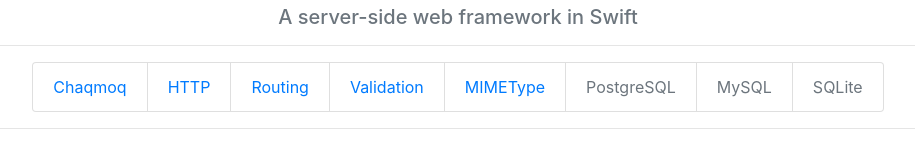
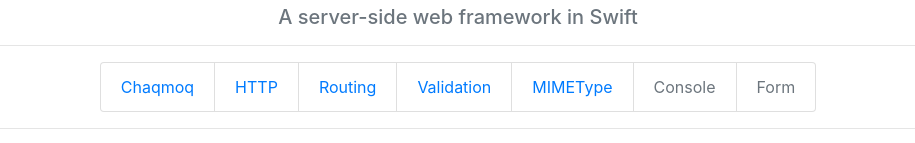
Before and after one commit to chaqmoq/chaqmoq.github.io, a plain HTML site: page index.html in a window 1280 px wide. Shown: the part 383-526 px from the top of the page, without its empty margins (182-1097 px from the left). Drawn offline with nearby package versions, Linux system fonts and the light colour scheme.

Commit message:
Update index.html

```diff
--- a/index.html
+++ b/index.html
@@ -36,9 +36,8 @@
               <li class="list-group-item"><a href="https://chaqmoq.dev/routing">Routing</a></li>
               <li class="list-group-item"><a href="https://chaqmoq.dev/validation">Validation</a></li>
               <li class="list-group-item"><a href="https://chaqmoq.dev/mime-type">MIMEType</a></li>
-              <li class="list-group-item text-muted">PostgreSQL</li>
-              <li class="list-group-item text-muted">MySQL</li>
-              <li class="list-group-item text-muted">SQLite</li>
+              <li class="list-group-item text-muted">Console</li>
+              <li class="list-group-item text-muted">Form</li>
             </ul>
             <hr />
             <a href="https://github.com/chaqmoq"><img src="github.png" alt="" width="36" height="36" /></a>
```
